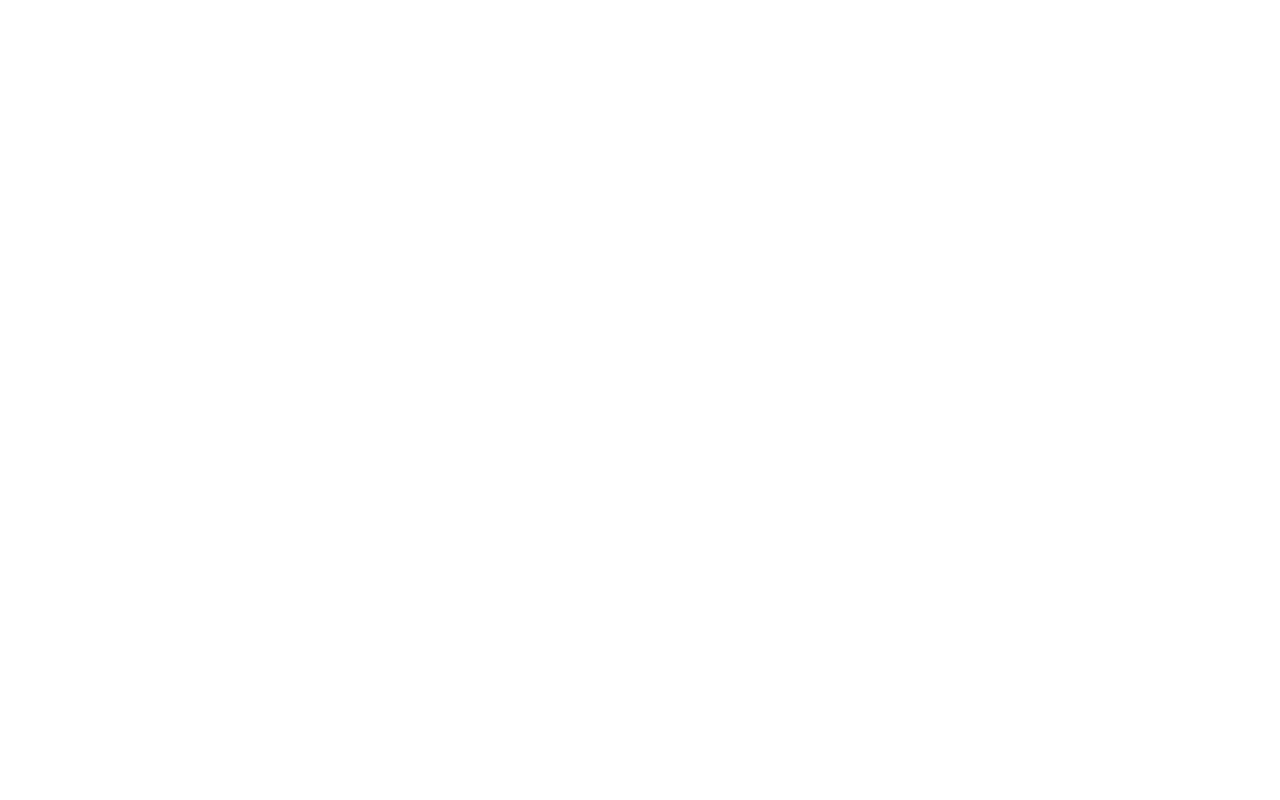
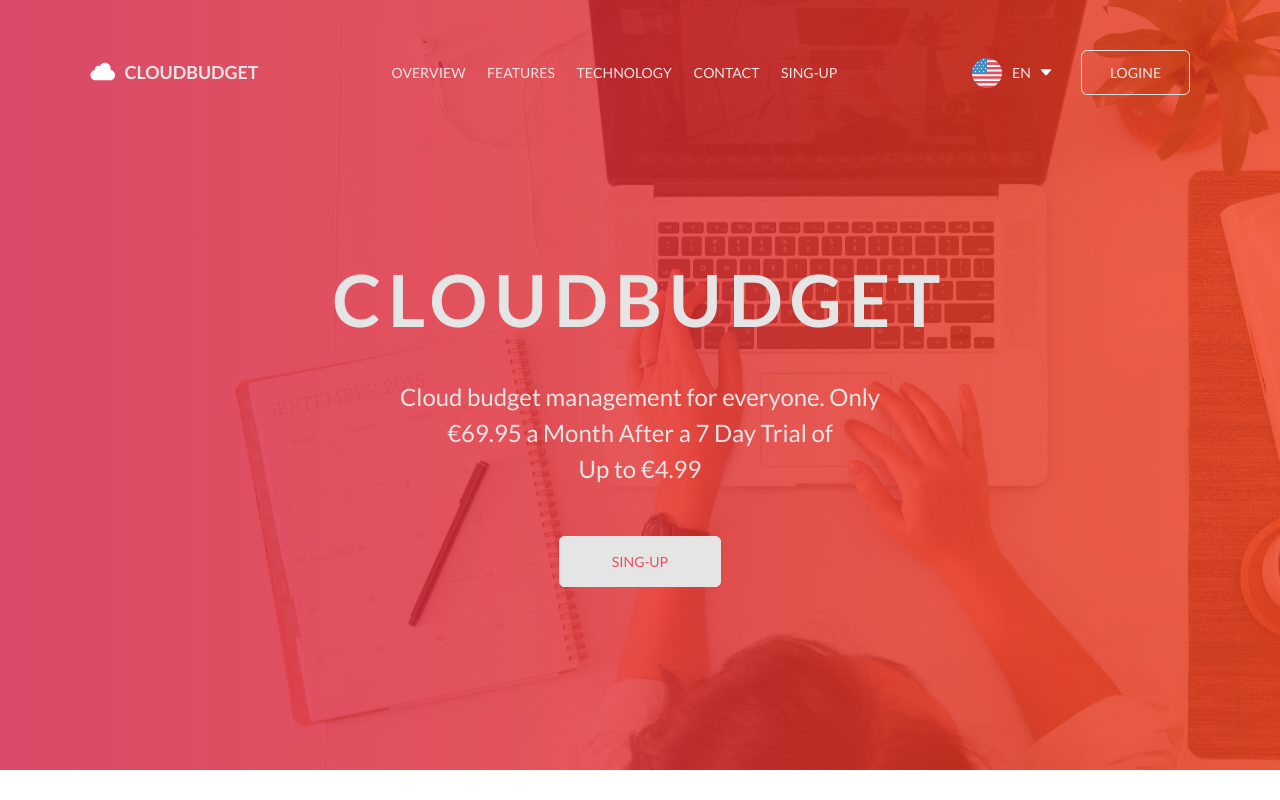
Before and after one commit to OlehMy/hw-4-OlehMykolaichuk, a plain HTML site: page index.html in a window 1280 px wide. Drawn offline with nearby package versions, Linux system fonts and the light colour scheme; files that its build step writes are made by us from their sources.

Commit message:
Version1

```diff
--- /dev/null
+++ b/css/blocks/conteiner.less
@@ -0,0 +1,9 @@
+// main: ../style.less
+
+.conteiner {
+   width: 100%;
+   max-width: 1130px;
+   padding-left: 15px;
+   padding-right: 15px;
+   margin: 0 auto;
+}
--- /dev/null
+++ b/css/blocks/header.less
@@ -0,0 +1,13 @@
+// main: ../style.less
+
+.header {
+   padding: 2.78rem 0 0;
+}
+
+.header__inner {
+   display: flex;
+   text-transform: uppercase;
+   justify-content: space-between;
+   align-items: center;
+
+}
--- /dev/null
+++ b/css/blocks/intro.less
@@ -0,0 +1,49 @@
+// main: ../style.less
+
+.intro {
+   padding: 9rem 0 11rem;
+   text-align: center;
+}
+
+.inrto__inner {
+   align-items: center;
+   display: flex;
+}
+
+.intro__title {
+   text-transform: uppercase;
+   font-weight: 700;
+   font-size: 4rem;
+   line-height: 4.77rem;
+   align-items: center;
+   letter-spacing: 0.4rem;
+   margin: 0 0 2rem;
+}
+
+.intro__subtitle {
+   font-weight: 400;
+   font-size: 1.33rem;
+   line-height: 150%;
+   align-items: center;
+   margin: 0 0 3.5rem;
+}
+
+.intro__button {
+   text-transform: uppercase;
+   font-size: 0.78rem;
+   font-weight: 400;
+   line-height: 1.2rem;
+   border: 1px solid @white;
+   border-radius: 0.33rem;
+   padding: 0.9rem 2.9rem;
+   text-decoration: none;
+   background-color: @white;
+   color: #ED4C5C;
+
+   transition: background-color .2s linear, color .2s linear;
+
+   &:hover {
+      background-color: transparent;
+      color: @white;
+   }
+}
--- /dev/null
+++ b/css/blocks/lang-login.less
@@ -0,0 +1,52 @@
+// main: ../style.less
+
+.lang-login {
+   height: 100%;
+   display: flex;
+   color: @white;
+   font-size: 0.78rem;
+   font-weight: 400;
+   line-height: 1.2rem;
+   text-transform: uppercase;
+   align-items: center;
+}
+
+.lang-login__lang-sel {
+   display: flex;
+   align-items: center;
+   margin-right: 1.6rem;
+}
+
+.lang-login__flag {
+   width: 1.78rem;
+   height: 1.78rem;
+   display: block;
+   margin: 0 auto;
+}
+
+.lang-login__triangle {
+   width: 0.69rem;
+   height: 0.41rem;
+   display: block;
+   margin: 0 auto;
+
+}
+
+.lang-login__text {
+   margin: 0 0.5rem;
+}
+
+.lang-login__login {
+   border: 1px solid @white;
+   border-radius: 0.33rem;
+   padding: 0.6rem 1.55rem;
+   text-decoration: none;
+   color: @white;
+
+   transition: background-color .2s linear, color .2s linear;
+
+   &:hover {
+      background-color: @white;
+      color: @orange;
+   }
+}
--- /dev/null
+++ b/css/blocks/logo.less
@@ -0,0 +1,18 @@
+// main: ../style.less
+
+.logo {
+   display: flex;
+}
+
+.logo__img {
+   width: 1.37rem;
+   height: 0.97rem;
+}
+
+.logo__name {
+   font-size: 1rem;
+   font-weight: 700;
+   line-height: 1.2rem;
+   text-transform: uppercase;
+   padding-left: 0.55rem;
+}
--- /dev/null
+++ b/css/blocks/nav.less
@@ -0,0 +1,24 @@
+// main: ../style.less
+
+.nav {
+   display: flex;
+   padding: 0 1rem ;
+}
+
+.nav__link {
+   color: @white;
+   font-size: 0.78rem;
+   font-weight: 400;
+   line-height: 1.2rem;
+   text-transform: uppercase;
+   text-decoration: none;
+   margin: 0 0.6rem;
+   min-width: 3.16rem;
+
+   transition: font-weight .2s linear, transform .2s linear;
+
+   &:hover {
+      font-weight: 700;
+      transform: translateY(-2px);
+   }
+}
--- a/css/style.less
+++ b/css/style.less
@@ -1,4 +1,36 @@
 // compress: true
+
+@import "vars";
+
+html {
+    font-size: 18px;
+}
+
 body {
     margin: 0;
+    font-family: 'Lato', sans-serif;
+    font-size: 1rem;
+    color: @white;
+
 }
+
+.page1 {
+    background: linear-gradient(90deg, fade(@pink, 80%) 0%,fade(@orange, 80%) 100%), url(../img/Rectangle\ 3.jpg) no-repeat;
+    max-width: 1440px;
+    margin: 0 auto;
+}
+
+*,
+*:before,
+*:after {
+    box-sizing: border-box;
+}
+
+
+/* Blocks */
+@import "blocks/conteiner";
+@import "blocks/header";
+@import "blocks/logo";
+@import "blocks/nav";
+@import "blocks/lang-login";
+@import "blocks/intro";
--- /dev/null
+++ b/css/vars.less
@@ -0,0 +1,6 @@
+// main: style.less
+
+@white: #E5E5E5;
+@black: #000000;
+@orange: #EE3D1B;
+@pink: #D52047;
--- a/index.html
+++ b/index.html
@@ -5,11 +5,59 @@
     <meta charset="UTF-8">
     <meta name="viewport" content="width=device-width, initial-scale=1.0">
     <title>hw-4</title>
-    <link rel="stylesheet" href="style.css">
+    <link rel="stylesheet" href="css/style.css">
     <link rel="stylesheet" href="https://cdnjs.cloudflare.com/ajax/libs/normalize/8.0.1/normalize.css" integrity="sha512-oHDEc8Xed4hiW6CxD7qjbnI+B07vDdX7hEPTvn9pSZO1bcRqHp8mj9pyr+8RVC2GmtEfI2Bi9Ke9Ass0as+zpg==" crossorigin="anonymous" />
+    <link rel="preconnect" href="https://fonts.gstatic.com">
+    <link href="https://fonts.googleapis.com/css2?family=Lato:wght@400;600;700&display=swap" rel="stylesheet">
 </head>
 
 <body>
+    <div class="page1">
+        <header class="header">
+            <div class="conteiner">
+                <div class="header__inner">
+
+                    <div class="logo">
+                        <div class="logo__img">
+                            <img src="img/logo.svg" alt="logo svg">
+                        </div>
+                        <div class="logo__name">CloudBudget</div>
+                    </div>
+
+                    <nav class="nav">
+                        <a class="nav__link" href="#">Overview</a>
+                        <a class="nav__link" href="#">Features</a>
+                        <a class="nav__link" href="#">Technology</a>
+                        <a class="nav__link" href="#">Contact</a>
+                        <a class="nav__link" href="#">Sing-up</a>
+                    </nav>
+
+                    <div class="lang-login">
+                        <div class="lang-login__lang-sel">
+                            <img class="lang-login__flag" src="img/emojione-flag-for-flag-united-states.svg" alt="flag united states svg">
+                            <div class="lang-login__text">en</div>
+                            <a href="#">
+                                <img class="lang-login__triangle" src="img/triangle.svg" alt="triangle svg">
+                            </a>
+                        </div>
+                        <a class="lang-login__login" href="#">Logine</a>
+                    </div>
+
+                </div>
+            </div>
+        </header>
+
+        <section class="intro">
+            <div class="conteiner">
+                <div class="intro__inner">
+
+                    <h1 class="intro__title">CloudBudget</h1>
+                    <h2 class="intro__subtitle">Cloud budget management for everyone. Only<br> €69.95 a Month After a 7 Day Trial of <br> Up to €4.99</h2>
+                    <a class="intro__button" href="#">Sing-up</a>
+
+                </div>
+            </div>
+        </section>
 
 </body>
 
```
Also changed, not shown: css/style.css, img/Rectangle 3.jpg (added), img/emojione-flag-for-flag-united-states.svg (added), img/logo.svg (added), img/triangle.svg (added).
